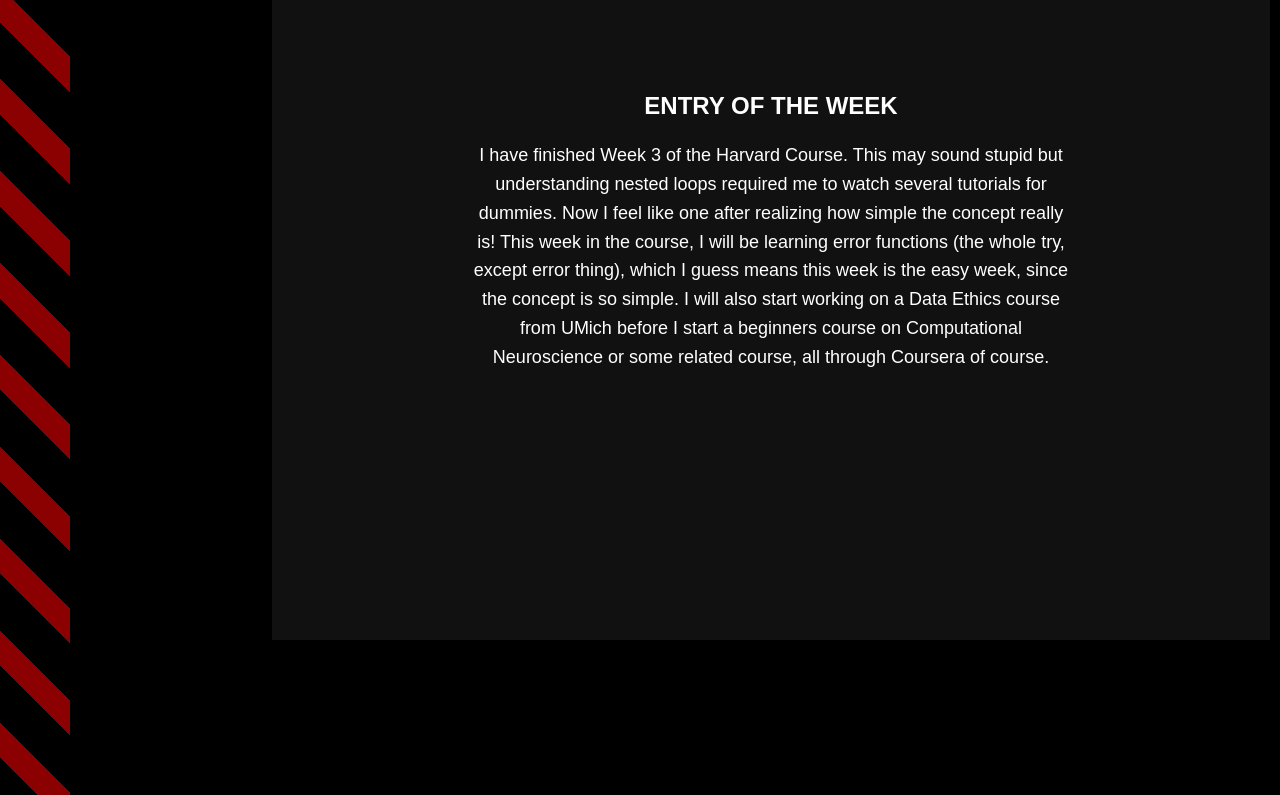
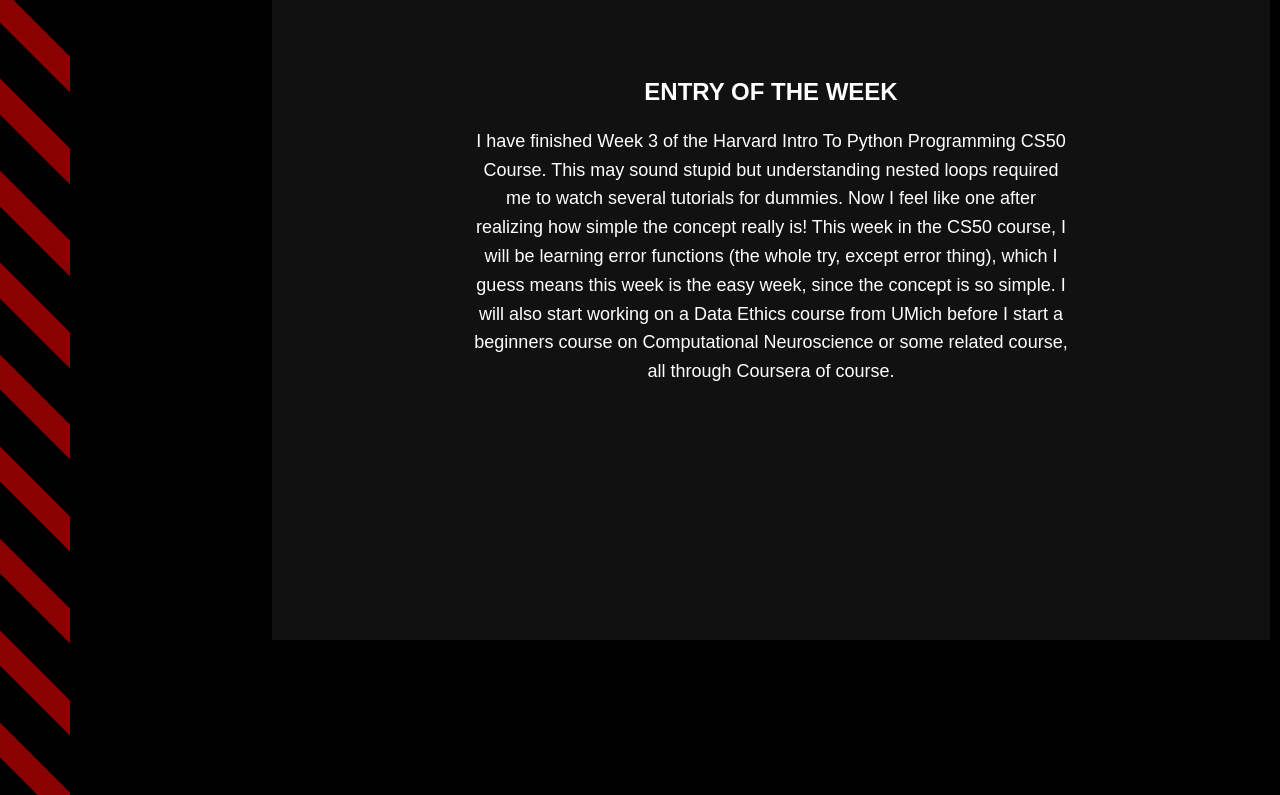
Before and after one commit to neilvmelkot/neilvmelkot.github.io, a plain HTML site: page index.html in a window 1280 px wide. Shown: the part 960-1755 px from the top of the page. Drawn offline with nearby package versions, Linux system fonts and the light colour scheme; a web font is replaced by a local one.

Commit message:
Update index.html

```diff
--- a/index.html
+++ b/index.html
@@ -144,7 +144,7 @@
         <h2 style="font-size: 24px; margin-bottom: 20px; text-align: center;">Entry of the Week</h2>
         <div style="text-align: center; max-width: 600px; margin: 0 auto;">
             <!-- Content for Entry of the Week can be added here -->
-            <p style="font-size: 18px; line-height: 1.6;"> I have finished Week 3 of the Harvard Course. This may sound stupid but understanding nested loops required me to watch several tutorials for dummies. Now I feel like one after realizing how simple the concept really is! This week in the course, I will be learning error functions (the whole try, except error thing), which I guess means this week is the easy week, since the concept is so simple. I will also start working on a Data Ethics course from UMich before I start a beginners course on Computational Neuroscience or some related course, all through Coursera of course.
+            <p style="font-size: 18px; line-height: 1.6;"> I have finished Week 3 of the Harvard Intro To Python Programming CS50 Course. This may sound stupid but understanding nested loops required me to watch several tutorials for dummies. Now I feel like one after realizing how simple the concept really is! This week in the CS50 course, I will be learning error functions (the whole try, except error thing), which I guess means this week is the easy week, since the concept is so simple. I will also start working on a Data Ethics course from UMich before I start a beginners course on Computational Neuroscience or some related course, all through Coursera of course.
     </div>
 </section>
 
```
